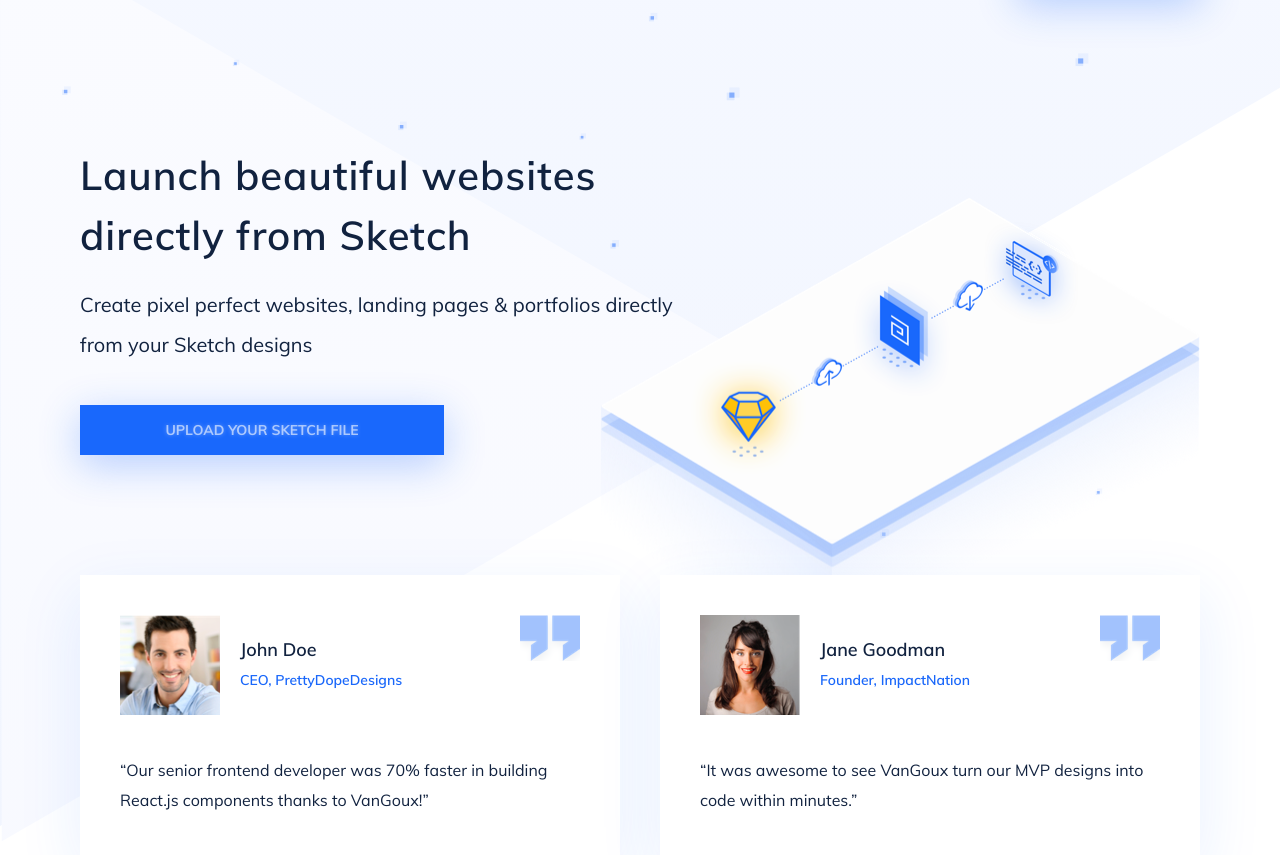
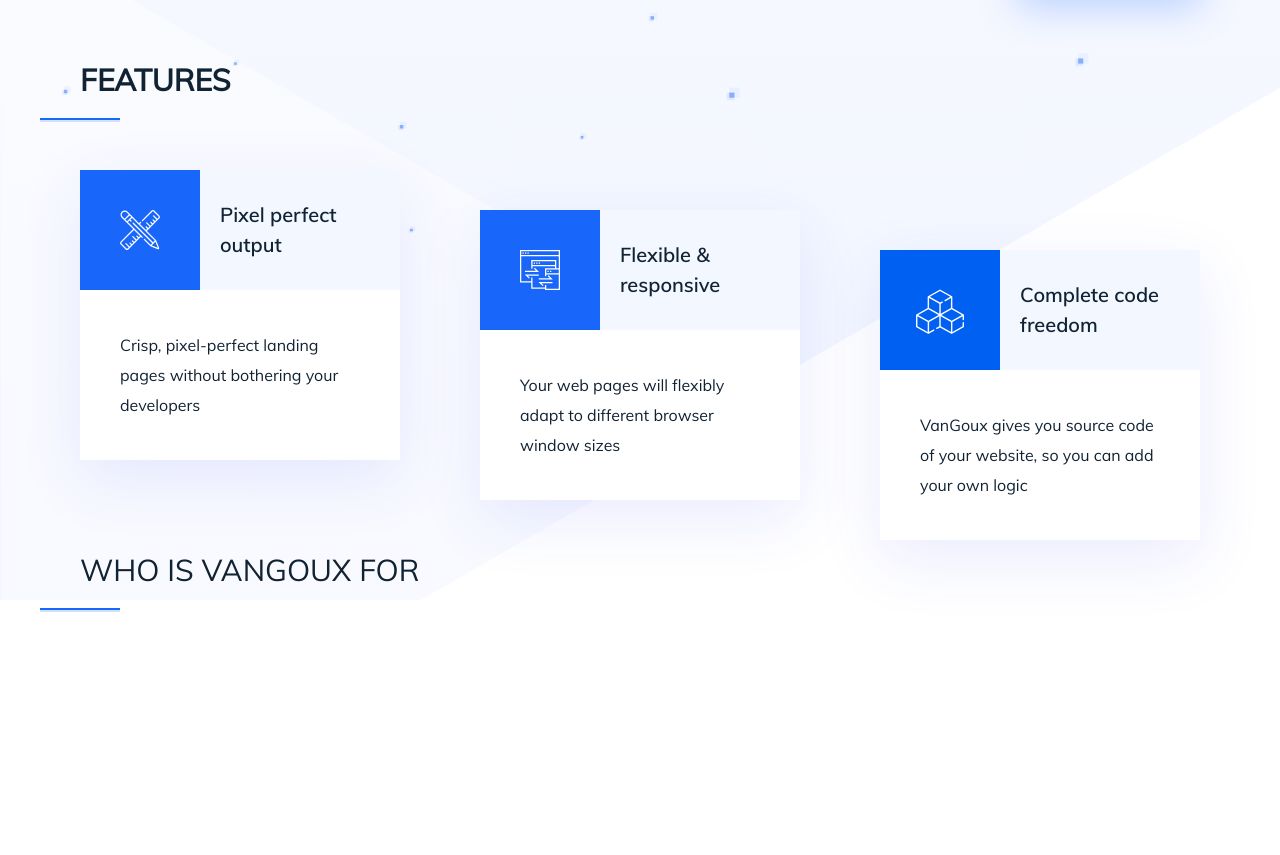
Before and after one commit to darkgraycat/markups, a website: page vangoux_markup/index.html in a window 1280 px wide. Shown: the part 85-940 px from the top of the page. After the commit the page ends 800 px from the top, so only its background shows below. Drawn offline with Linux system fonts and the light colour scheme.

Commit message:
features done

```diff
--- a/vangoux_markup/index.html
+++ b/vangoux_markup/index.html
@@ -73,9 +73,45 @@
     </section>
 
     <section class="features-section">
-
+      <div class="container">
+        <h2 class="title">FEATURES</h2>
+        <div class="features-section__cards cards">
+          <div class="cards__card card">
+            <div class="card__header">
+              <img src="./assets/features_1.svg" alt="card-1" class="card__img">
+              <div class="card__title">Pixel perfect output</div>
+            </div>
+            <div class="card__text">
+              Crisp, pixel-perfect landing pages without bothering your developers
+            </div>
+          </div>
+          <div class="cards__card card">
+            <div class="card__header">
+              <img src="./assets/features_2.svg" alt="card-2" class="card__img">
+              <div class="card__title">Flexible & responsive</div>
+            </div>
+            <div class="card__text">
+              Your web pages will flexibly adapt to different browser window sizes
+            </div>
+          </div>
+          <div class="cards__card card">
+            <div class="card__header">
+              <img src="./assets/features_3.svg" alt="card-3" class="card__img">
+              <div class="card__title">Complete code freedom</div>
+            </div>
+            <div class="card__text">
+              VanGoux gives you source code of your website, so you can add your own logic
+            </div>
+          </div>
+        </div>
+      </div>
     </section>
 
+    <section class="whois-section">
+      <div class="container">
+        <div class="title">WHO IS VANGOUX FOR</div>
+      </div>
+    </section>
 
   </div>
 
--- a/vangoux_markup/scss/features-section.scss
+++ b/vangoux_markup/scss/features-section.scss
@@ -0,0 +1,52 @@
+.features-section {
+
+
+  &__cards {
+
+    display: flex;
+    justify-content: space-between;
+
+    .card:nth-child(2){
+      margin-top: 40px;
+    }
+    .card:nth-child(3){
+      margin-top: 80px;
+    }
+
+    .card {
+
+      flex: 0 1 320px;
+      height: 290px;
+      background-color: #ffffff;
+      box-shadow: 0 20px 60px 0 rgba(49, 69, 244, 0.1);
+
+      &__header {
+        background-color: #f3f7ff;
+        display: flex;
+        align-items: center;
+        gap: 20px;
+      }
+      &__img {
+        width: 120px;
+        height: 120px;
+      }
+      &__title {
+        font-family: Muli-SemiBold;
+        font-size: 20px;
+        line-height: 30px;
+        color: #112233;
+        flex: 0 1 160px;
+      }
+      &__text {
+        font-family: Muli-Regular;
+        font-size: 16px;
+        line-height: 30px;
+        color: #112233;
+        margin: 40px auto;
+        max-width: 240px;
+      }
+    }
+
+  }
+
+}
--- a/vangoux_markup/scss/hero-section.scss
+++ b/vangoux_markup/scss/hero-section.scss
@@ -35,6 +35,7 @@
     display: flex;
     justify-content: space-around;
     gap: 40px;
+    margin-bottom: 140px;
 
     .testimonial {
 
--- a/vangoux_markup/scss/index.scss
+++ b/vangoux_markup/scss/index.scss
@@ -3,6 +3,9 @@
 @import 'header.scss';
 @import 'hero-section.scss';
 @import 'features-section.scss';
+
+// novorossiyskaya 16
+.hero-section {display: none;}
 
 body, html {
   margin: 0px;
@@ -40,5 +43,22 @@
 }
 
 .title {
+  font-family: Muli-Regular;
+  font-size: 30px;
+  line-height: 60px;
+  color: #112233;
+  position: relative;
+  margin-bottom: 60px;
 
+  &::before {
+    content: '';
+    display: block;
+    position: absolute;
+    width: 80px;
+    height: 2px;
+    left: -40px;
+    bottom: -10px;
+    background-color: #1968fc;
+    box-shadow: 0 2px 0 0 #d1e1fe;
+  }
 }
```
Also changed, not shown: vangoux_markup/assets/features_1.svg (added), vangoux_markup/assets/features_2.svg (added), vangoux_markup/assets/features_3.svg (added), vangoux_markup/css/style.css, 1 other file.
